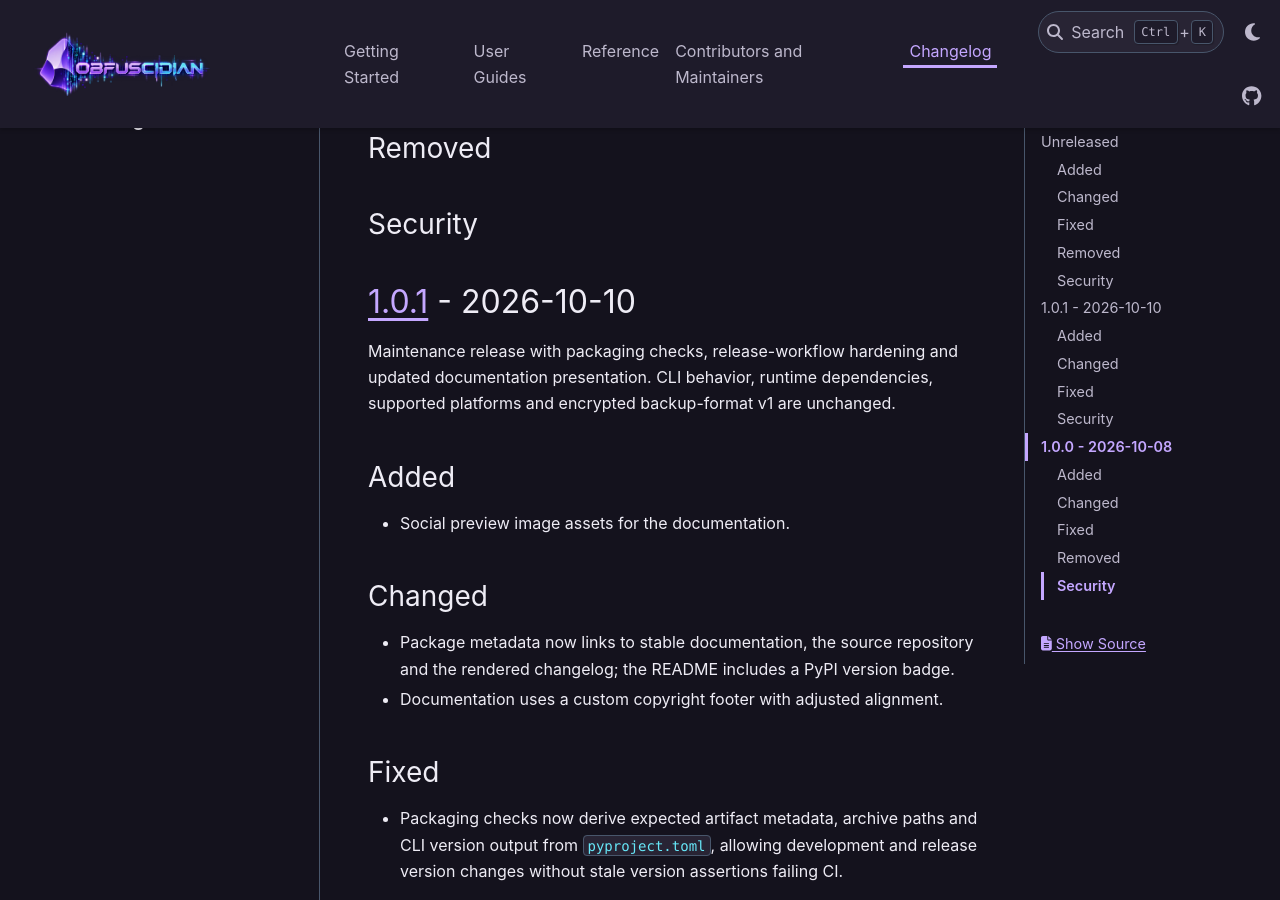
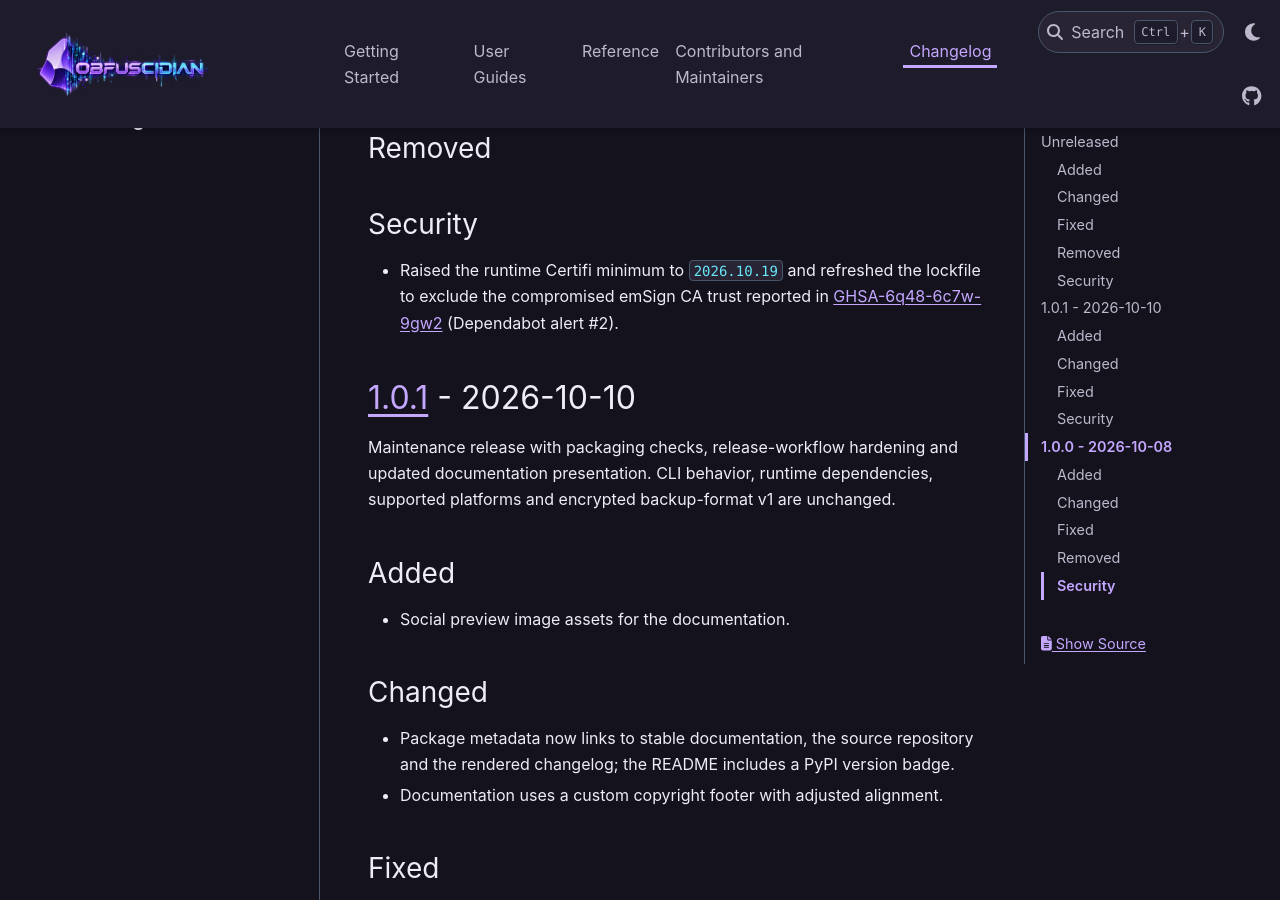
Before and after one commit to jeffshurtliff/obfuscidian, a Sphinx documentation site: the page built from docs/CHANGELOG.md, in a window 1280 px wide and 900 px high, scrolled down 7952 px. Built offline with Sphinx 7.4.7 and the PyData theme 0.15.4, drawn with Linux system fonts in a browser that asks for light colours.

Commit message:
Changed minimum certifi version to be 2026.10.19
Entire-Checkpoint: 01M62G89BHBFNXBN9WG9YZ86HD

```diff
--- a/docs/CHANGELOG.md
+++ b/docs/CHANGELOG.md
@@ -315,6 +315,11 @@ Package versions and encrypted backup-format versions are separate contracts.
 
 ### Security
 
+- Raised the runtime Certifi minimum to `2026.10.19` and refreshed the lockfile
+  to exclude the compromised emSign CA trust reported in
+  [GHSA-6q48-6c7w-9gw2](https://github.com/certifi/python-certifi/security/advisories/GHSA-6q48-6c7w-9gw2)
+  (Dependabot alert #2).
+
 ## [1.0.1] - 2026-10-10
 
 Maintenance release with packaging checks, release-workflow hardening and
--- a/pyproject.toml
+++ b/pyproject.toml
@@ -35,7 +35,7 @@ dependencies = [
     "cryptography>=50.0.2",
     "urllib3 (>=2.8,<3)",
     "packaging (>=26,<27)",
-    "certifi (>=2026.7.22)"
+    "certifi (>=2026.10.19)"
 ]
 
 [build-system]
```
Also changed, not shown: 2 other files.
